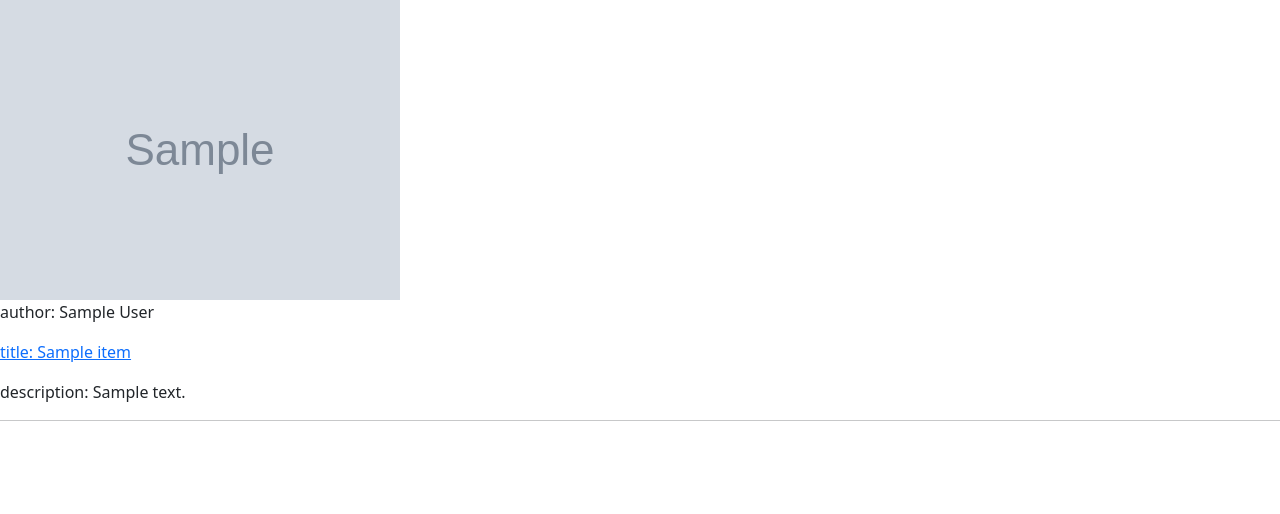
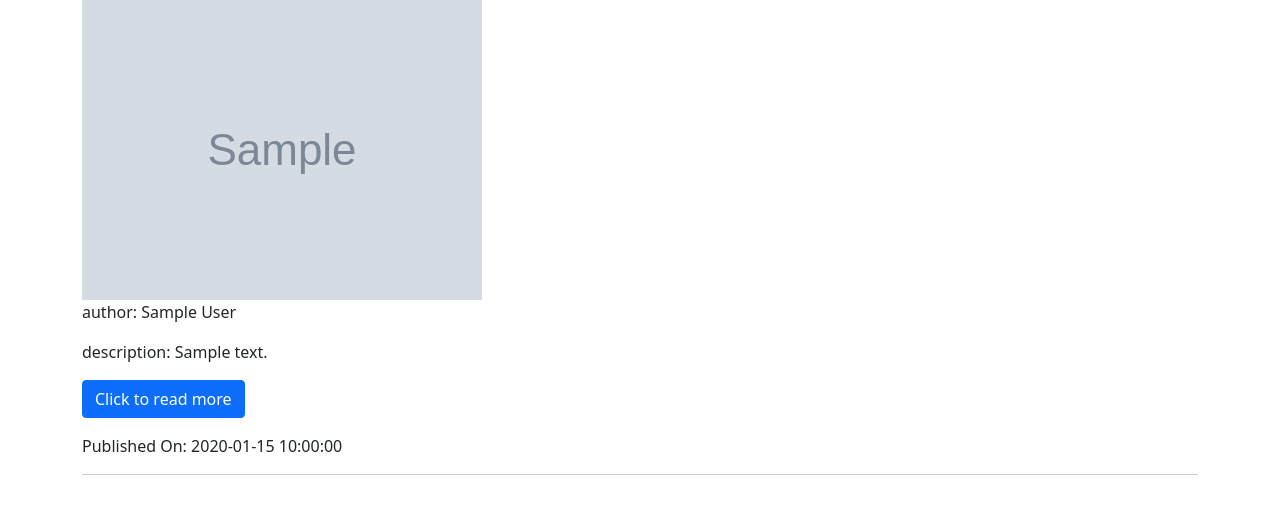
Before and after one commit to DEANKAGO/newsArticles, a Flask app: template news/templates/index.html in a window 1280 px wide. Shown: the part 56-570 px from the top of the page. Run offline with Flask 2, Linux system fonts and the light colour scheme; the template is opened without the code that fills it: most values are stand-ins (such as "Sample title", 1, 10 or a date in 2020); grey boxes marked "Sample" are stand-in pictures; parts of the project's set-up code (start-up, migrations or seed data) failed here and were passed over.

Commit message:
date of publish

```diff
--- a/news/templates/index.html
+++ b/news/templates/index.html
@@ -1,7 +1,14 @@
 {% extends "base.html" %} {% block main %} {% for item in list_of_articles %}
-<img src="{{ item.urlToImage }}" alt="{{ item.title}}" />
-<p>author: {{ item.author }}</p>
-<p><a href="{{ item.url}}" target="_blank">title: {{ item.title }}</a></p>
-<p>description: {{ item.description }}</p>
-<hr />
+<div class="container">
+  <img src="{{ item.urlToImage }}" alt="{{ item.title}}" />
+  <p>author: {{ item.author }}</p>
+  <p>description: {{ item.description }}</p>
+  <p>
+    <a class="btn btn-primary" href="{{ item.url}}" target="_blank"
+      >Click to read more</a
+    >
+  </p>
+  <p>Published On: {{ item.publishedAt}}</p>
+  <hr />
+</div>
 {% endfor %} {% endblock main %}
```
